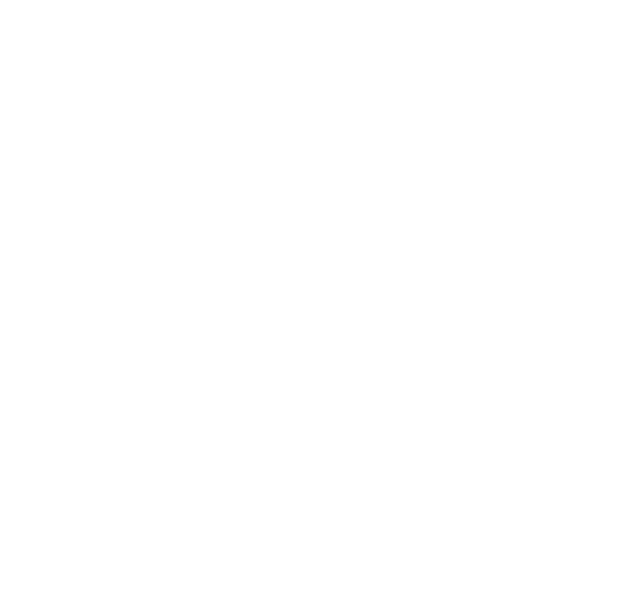
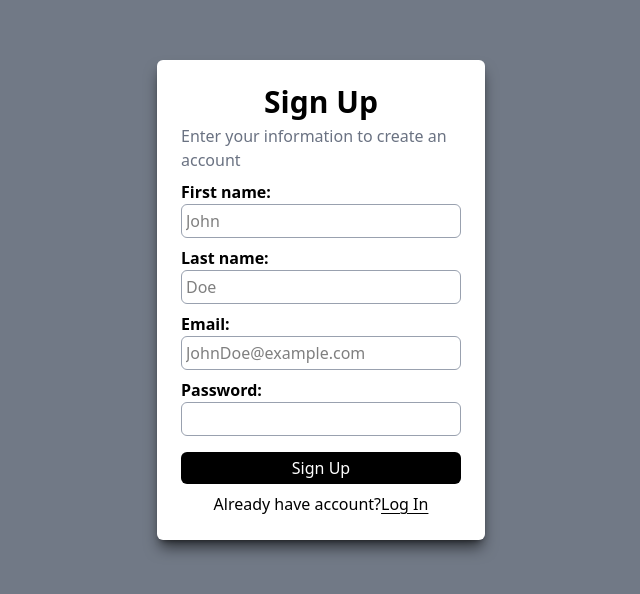
Before and after one commit to Aaidt/PayTM, a React (Vite) app in the folder client/: page /signup in a window 1280 px wide. Shown: the top 594 px of the page, without its empty margins (359-999 px from the left). Built offline with nearby package versions, Linux system fonts and the light colour scheme.

Commit message:
Signup fe done.

```diff
--- a/client/src/components/ui/Signup.tsx
+++ b/client/src/components/ui/Signup.tsx
@@ -1,6 +1,43 @@
 export const Signup = () => {
     return (
-        <div>
+        <div className="bg-gray-700/70 min-h-screen">
+            <div className="flex justify-center items-center container">
+                <div className="p-6 bg-white h-120 w-82 rounded-md mt-15 ml-20 shadow-lg shadow-black/60">
+                    <div className="flex flex-col justify-center items-center">
+                        <h1 className="font-bold text-3xl">Sign Up</h1>
+                        <p className="text-gray-500 pt-1">Enter your information to create an account</p>
+                    </div>
+                    <div className="">
+
+                        <div className="pt-2">
+                            <h3 className="font-semibold">First name:</h3>
+                            <input className="border-1 rounded-md w-full p-1 border-gray-400 hover:border-gray-800" placeholder="John"></input>
+                        </div>
+                        <div className="pt-2">
+                            <h3 className="font-semibold">Last name:</h3>
+                            <input className="border-1 rounded-md w-full p-1 border-gray-400 hover:border-gray-800" placeholder="Doe"></input>
+                        </div>
+                        <div className="pt-2">
+                            <h3 className="font-semibold">Email:</h3>
+                            <input className="border-1 rounded-md w-full p-1 border-gray-400 hover:border-gray-800" placeholder="JohnDoe@example.com"></input>
+                        </div>
+                        <div className="pt-2">
+                            <h3 className="font-semibold">Password:</h3>
+                            <input className="border-1 rounded-md w-full p-1 border-gray-400 hover:border-gray-800" type="password"></input>
+                        </div>
+
+                    </div>
+
+                    <div className="pt-4">
+                        <button className="hover:-translate-y-1 duration-200 cursor-pointer bg-black rounded-md w-full text-white p-1 flex justify-center items-center">Sign Up</button>
+                    </div>
+
+                    <div className="pt-2 flex items-center justify-center">
+                        Already have account?<div className="cursor-pointer hover:-translate-y-1 duration-200 underline underline-offset-3">Log In</div>
+                    </div>
+
+                </div>
+            </div>
 
         </div>
     )
```
